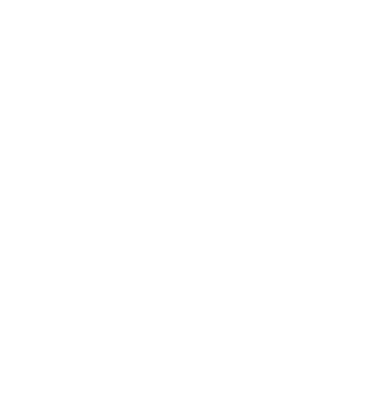
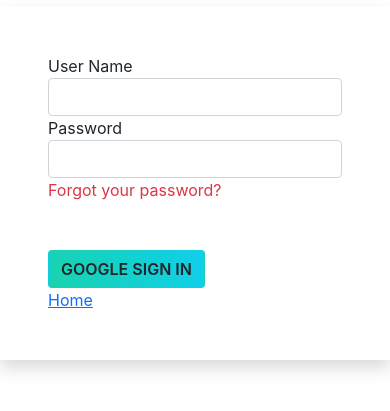
Before and after one commit to NayemulSCode/doctor-portal-client, a React (Create React App) app: page /login in a window 390 px wide. Shown: the part 239-650 px from the top of the page. Built offline with nearby package versions, Linux system fonts and the light colour scheme.

Commit message:
firebase login with google, private route

```diff
--- a/package.json
+++ b/package.json
@@ -11,6 +11,8 @@
     "@testing-library/jest-dom": "^5.11.4",
     "@testing-library/react": "^11.1.0",
     "@testing-library/user-event": "^12.1.10",
+    "firebase": "^8.3.3",
+    "jwt-decode": "^3.1.2",
     "react": "^17.0.2",
     "react-calendar": "^3.3.1",
     "react-dom": "^17.0.2",
--- a/src/App.js
+++ b/src/App.js
@@ -8,19 +8,29 @@
 } from "react-router-dom";
 import Home from './components/Home/Home/Home';
 import Appointment from './components/Appointment/Appiontment/Appointment';
+import Login from './components/Login/Login';
+import { createContext, useState } from 'react';
+
+export const UserContext = createContext();
 
 function App() {
+  const [loggedInUser, setLoggedInUser] = useState({});
   return (
+    <UserContext.Provider value={[loggedInUser, setLoggedInUser]}>
     <Router>
       <Switch>
+        <Route path="/appointment">
+            <Appointment />
+        </Route>
+        <Route path="/login">
+            <Login />
+        </Route>
         <Route exact path="/">
             <Home />
         </Route>
-        <Route path="/appointment">
-            <Appointment />
-        </Route>
       </Switch>
     </Router>
+    </UserContext.Provider>
   );
 }
 
--- a/src/components/Appointment/BookAppointment/BookAppointment.js
+++ b/src/components/Appointment/BookAppointment/BookAppointment.js
@@ -46,9 +46,9 @@
 ]
 const BookAppointment = ({date}) => {
     return (
-        <section>
+        <section className="mx-5">
         <h2 className="text-center text-brand mb-5">Available Appointments on {date.toDateString()}</h2>
-        <div className="row">
+        <div className="row justify-content-center">
             {
                 bookingData.map(booking => <BookingCard booking={booking} date={date} key={booking.id}></BookingCard>)
             }
--- /dev/null
+++ b/src/components/Login/Login.js
@@ -0,0 +1,68 @@
+import React, { useContext } from 'react';
+import firebase from "firebase/app";
+import "firebase/auth";
+import { Link, useHistory, useLocation } from 'react-router-dom';
+import firebaseConfig from './firebase.config';
+import { UserContext } from '../../App';
+const Login = () => {
+
+    const [loggedInUser, setLoggedInUser] = useContext(UserContext);
+    const history = useHistory();
+    const location = useLocation();
+    const { from } = location.state || { from: { pathname: "/" } };
+
+    if (firebase.apps.length === 0) {
+        firebase.initializeApp(firebaseConfig);
+    }
+    const handleGoogleSignIn = () => {
+        var provider = new firebase.auth.GoogleAuthProvider();
+        firebase.auth().signInWithPopup(provider).then(function (result) {
+          const { displayName, email } = result.user;
+          const signedInUser = { name: displayName, email }
+          setLoggedInUser(signedInUser);
+          storeAuthToken();
+        }).catch(function (error) {
+          const errorMessage = error.message;
+          console.log(errorMessage);
+        });
+      }
+
+      const storeAuthToken = () => {
+        firebase.auth().currentUser.getIdToken(/* forceRefresh */ true)
+          .then(function (idToken) {
+            sessionStorage.setItem('token', idToken);
+            history.replace(from);
+          }).catch(function (error) {
+            // Handle error
+          });
+      }
+    return (
+        <div className="login-page container">
+      <div className="row align-items-center" style={{ height: "100vh" }}>
+        <div className="col-md-6 shadow p-5">
+          <div className="form-group">
+            <label htmlFor="">User Name</label>
+            <input type="text" className="form-control" />
+          </div>
+          <div className="form-group">
+            <label htmlFor="">Password</label>
+            <input type="password" className="form-control" />
+          </div>
+          <div className="form-group">
+            <label htmlFor="" className="text-danger">Forgot your password?</label>
+          </div>
+          <div className="from-group mt-5">
+            <button className="btn btn-brand" onClick={handleGoogleSignIn}>Google Sign in</button>
+          </div>
+          <Link to="/">Home</Link>
+        </div>
+        <div className="col-md-6 d-none d-md-block align-self-end">
+          <img className="img-fluid" src='https://i.postimg.cc/pT4ZrRWg/Group-140.png' alt="" />
+        </div>
+      </div>
+
+    </div>
+    );
+};
+
+export default Login;
--- /dev/null
+++ b/src/components/Login/firebase.config.js
@@ -0,0 +1,9 @@
+const firebaseConfig = {
+    apiKey: "AIzaSyAdCvw7cXylLjxBcZ_RjYrFBGKECZIK5_g",
+    authDomain: "dental-pro-cac82.firebaseapp.com",
+    projectId: "dental-pro-cac82",
+    storageBucket: "dental-pro-cac82.appspot.com",
+    messagingSenderId: "592627112533",
+    appId: "1:592627112533:web:711deb79ab27f9993b92dc"
+  };
+  export default firebaseConfig;
--- a/src/components/Shared/Navbar/Navbar.js
+++ b/src/components/Shared/Navbar/Navbar.js
@@ -1,11 +1,14 @@
-import React from 'react';
+import React, { useContext } from 'react';
 import { Link } from 'react-router-dom';
+import { UserContext } from '../../../App';
 
 const Navbar = () => {
+    const [loggedInUser, setLoggedInUser] =useContext(UserContext);
     return (
         <nav class="navbar navbar-expand-lg navbar-light">
             <div class="container-fluid">
                 <a class="navbar-brand" href="#">Navbar</a>
+                <a href="">{loggedInUser.email}</a>
                 <button class="navbar-toggler" type="button" data-bs-toggle="collapse" data-bs-target="#navbarSupportedContent" aria-controls="navbarSupportedContent" aria-expanded="false" aria-label="Toggle navigation">
                 <span class="navbar-toggler-icon"></span>
                 </button>
@@ -18,7 +21,7 @@
                             <Link class="nav-link ms-5 " to="/appointment">Appointment</Link>
                         </li>
                         <li class="nav-item">
-                            <a class="nav-link ms-5" href="#">Blog</a>
+                            <Link class="nav-link ms-5" to="/login">Login</Link>
                         </li>
                         <li class="nav-item">
                             <a class="nav-link ms-5 text-white" href="#">Dental Service</a>
```
Also changed, not shown: src/components/Login/PrivateRoute/PrivateRoute.js (added, +39 -0 lines), 2 other files (tests, documents, lock files or other folders).
